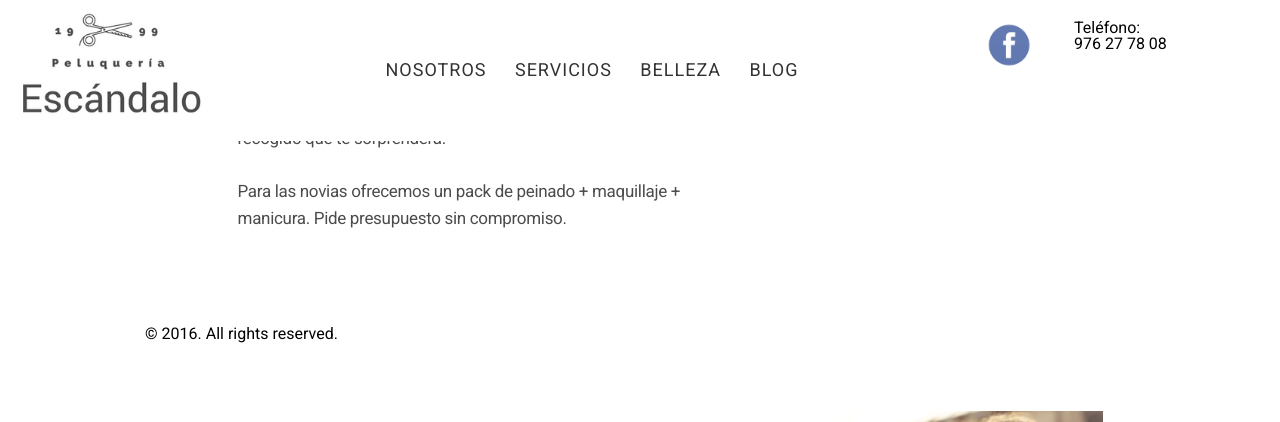
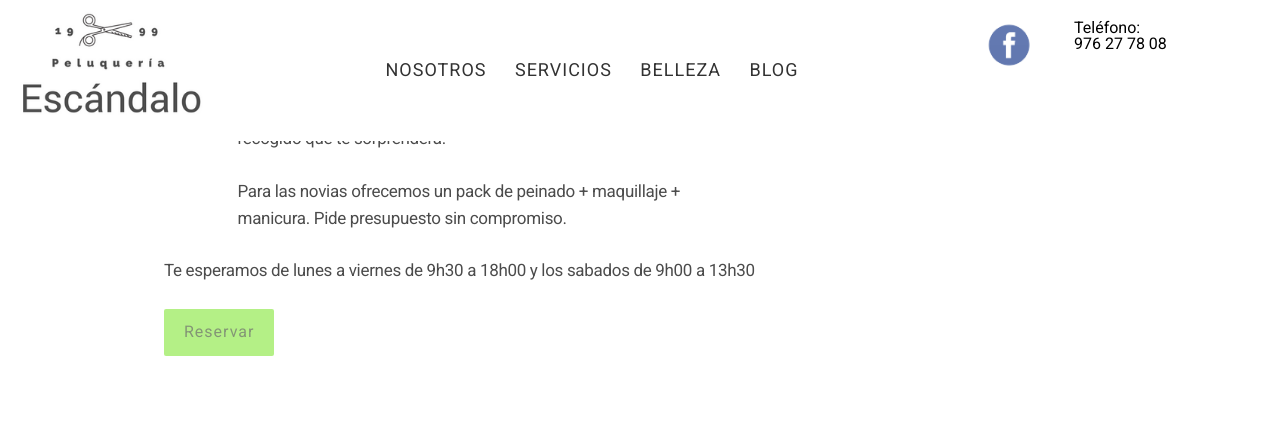
Before and after one commit to peluqueriaescandalo/peluqueriaescandalo.github.io, a Jekyll site: the page built from servicios.md, in a window 1280 px wide and 900 px high, scrolled down 1905 px, cut to the strip 0-422 px from the top of the window. Built offline with Jekyll 4.4.1, drawn with Linux system fonts in a browser that asks for light colours.

Commit message:
update links

```diff
--- a/index.html
+++ b/index.html
@@ -11,7 +11,7 @@
 			Te esperamos de lunes a viernes de  9h30 a 18h00 y los sabados de 9h00 a 13h30
 		</p>
 		<p>
-			<a class="button" href="www.peluqueriaescandalozaragoza.es/formulario">Reservar</a>
+			<a class="button" href="{{ site.url }}">Reservar</a>
 		</p>
 		<p>
 			Estamos en Calle Lasierra Purroy, 7, 50007 Zaragoza <a href="https://www.google.fr/maps/place/Escandalo/@41.631824,-0.8865971,17z/data=!3m1!4b1!4m5!3m4!1s0xd591518d8fb6ce3:0x31cb6f33cc25090e!8m2!3d41.631824!4d-0.8844084">(ver en google maps)</a>
--- a/servicios.md
+++ b/servicios.md
@@ -80,4 +80,10 @@
       <div>
        <img src="img/novia2.jpg" width="400" height="auto" alt="color peluqueria escandalo">
       </div>
+      <p>
+  			Te esperamos de lunes a viernes de  9h30 a 18h00 y los sabados de 9h00 a 13h30
+  		</p>
+  		<p>
+  			<a class="button" href="{{ site.url }}">Reservar</a>
+  		</p>
   </article>
```
Also changed, not shown: _posts/2016-10-25-Errores-que-puedes-estar.md (+1 -1 lines), _posts/2016-10-25-caida-de-cabello-en-la-mujer.md (+1 -1 lines), _posts/2016-10-25-como-tener-unas-cejas-perfectas.md (+1 -1 lines).
